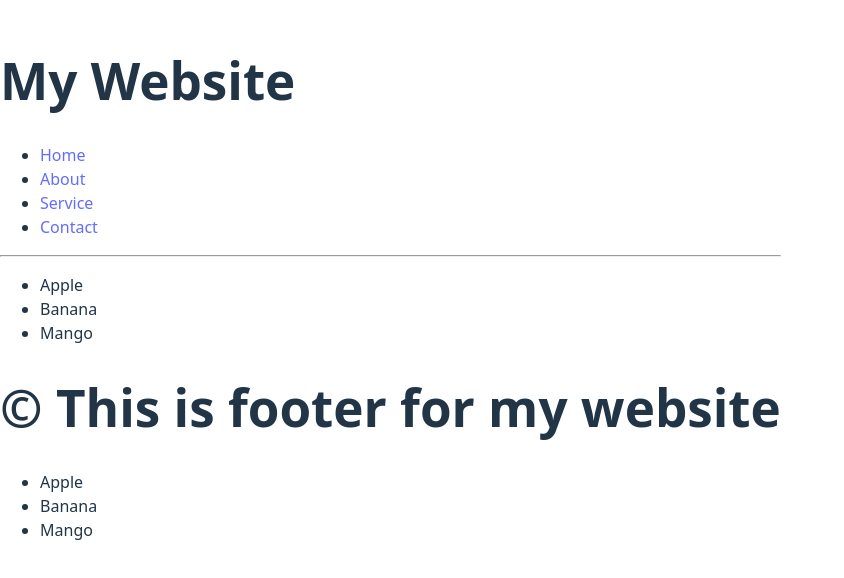
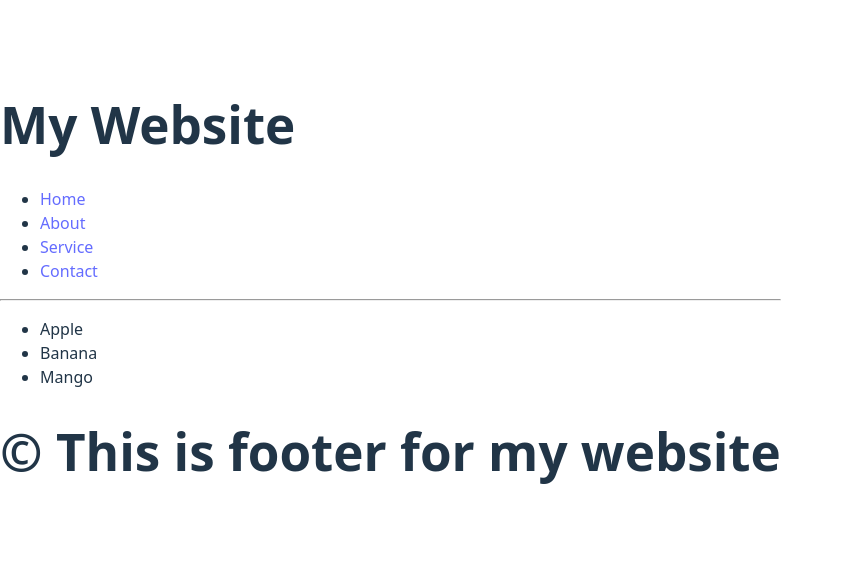
Before and after one commit to raiyan12999/react, a React (Vite) app: page / in a window 1280 px wide. Shown: the part 112-690 px from the top of the page, without its empty margins (0-844 px from the left). Built offline with nearby package versions, Linux system fonts and the light colour scheme.

Commit message:
cleaned the page

```diff
--- a/src/App.jsx
+++ b/src/App.jsx
@@ -8,7 +8,7 @@ function App() {
             <Header/>
             <Food/>
             <Footer/>
-            <Food/>
+
         </>
     );
 }
```
